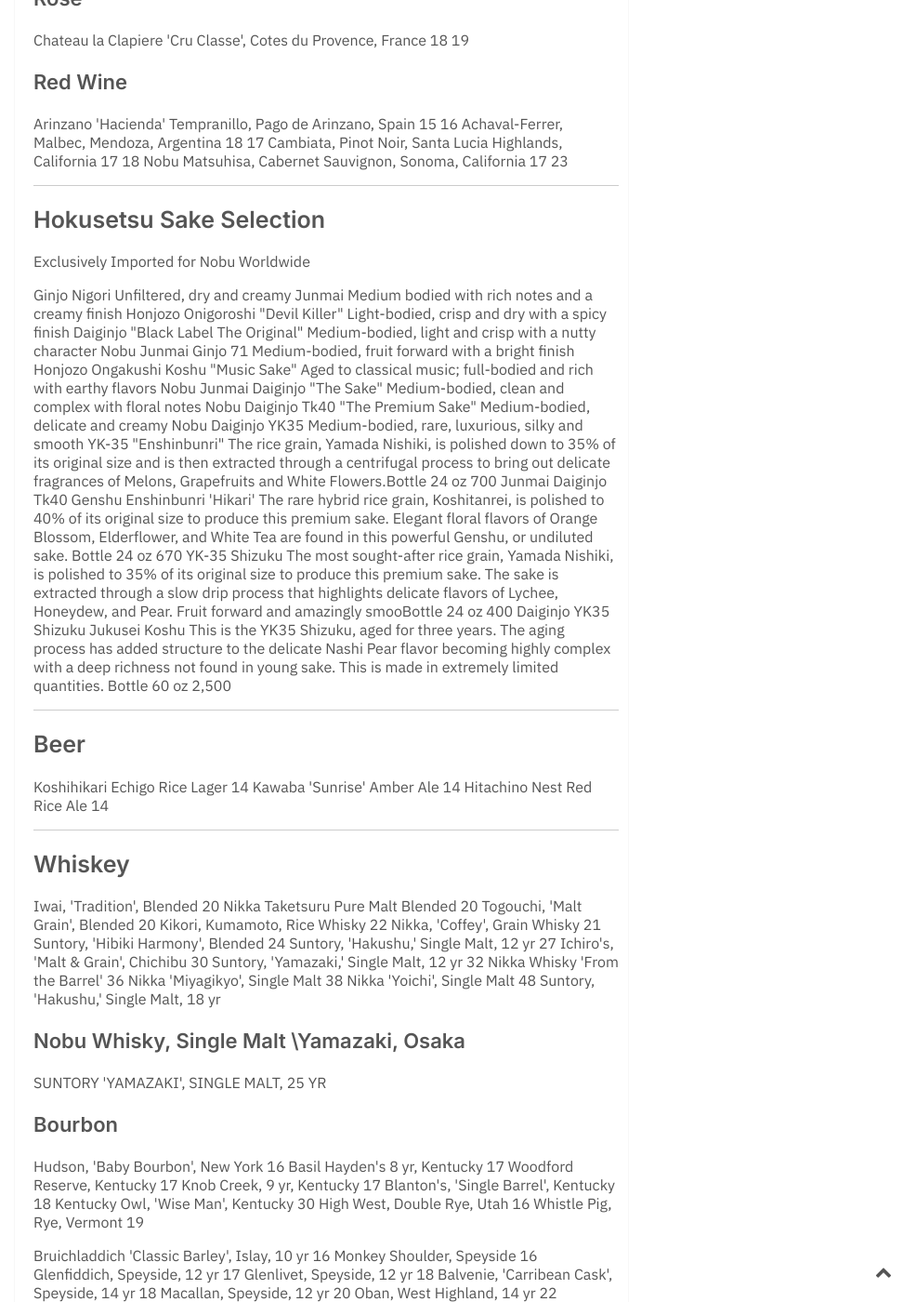
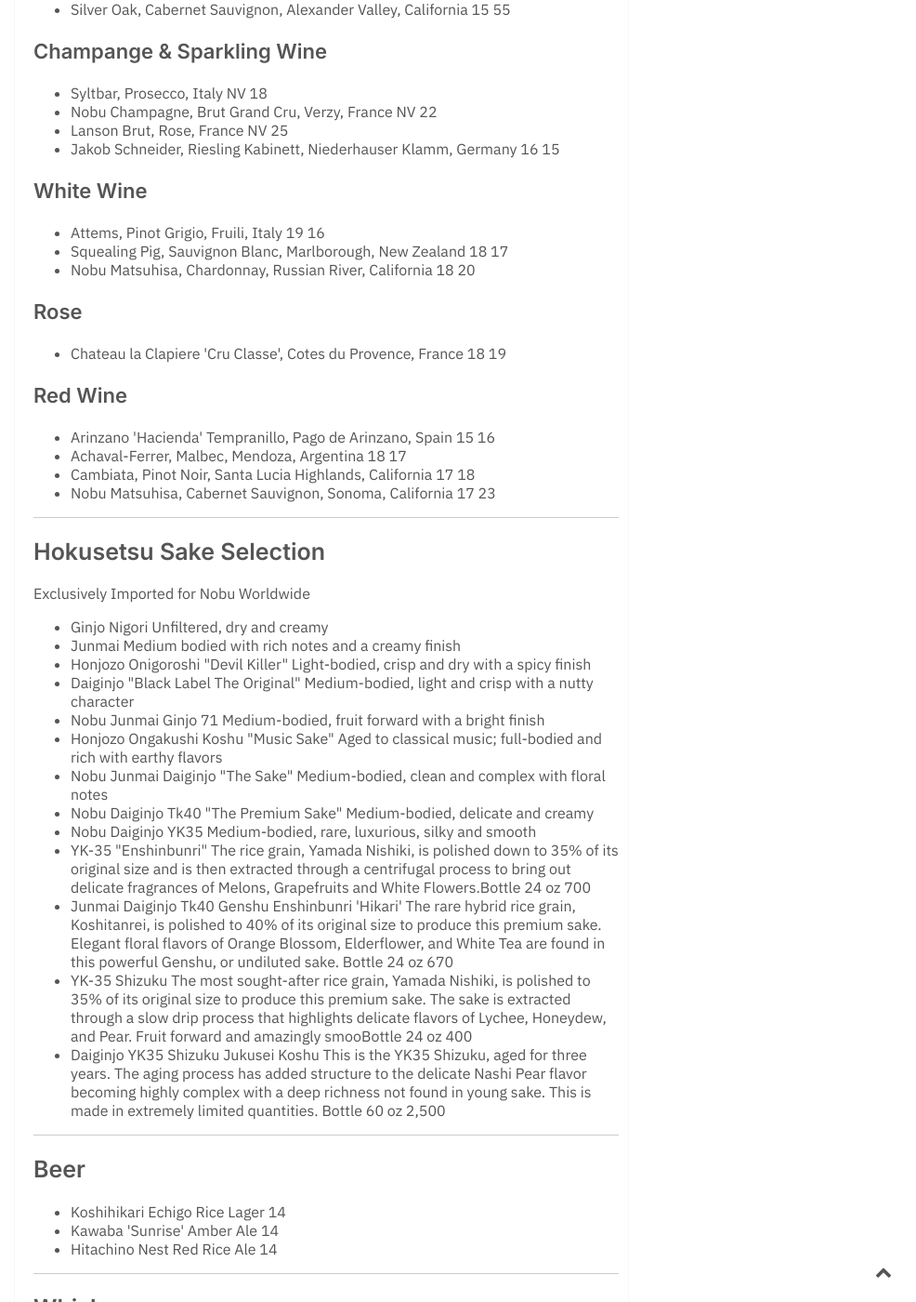
Before and after one commit to yeungndev/flashcard, a Jekyll site: the page built from _notes/menu-description.md, in a window 1280 px wide and 1400 px high, scrolled down 2565 px. Shown: the whole window at 93% size, without its empty margins (294-1280 px from the left). Built offline with Jekyll 4.4.1, drawn with Linux system fonts in a browser that asks for light colours; some of the changed text lies outside the part shown.

Commit message:
updating items to list format

```diff
--- a/_notes/menu-description.md
+++ b/_notes/menu-description.md
@@ -37,29 +40,38 @@ title: menu description
 - Shojin - Vegetable Tempura Selection[[soy, gluten, seafood (in sauce), (may contain) mushroom, onion::srs]]
 - Tofu & Vegetables Spicy Garlic[[soy, gluten, garlic, mushroom alcohol::srs]]
 
+---
+
 A5 Wagyu Beef From Japan 38 per ou
-Choice of Style - Tataki / New Style / St
+- Tataki
+- New Style
+- Steak
+
+---
 
 Nigiri / Sashimi
 
+---
+
 ### Desserts
 
-Bento Box Valrhona Dark Chocolate Fondant, Imperial Matcha Gelato[[dairy, eggs, caffeine, chocolate::srs]]
-Banana Soy Toban Soy Caramelized Banana, Candied Pecans, Malaga Gelato 16
+- Bento Box Valrhona Dark Chocolate Fondant, Imperial Matcha Gelato[[dairy, eggs, caffeine, chocolate::srs]]
+- Banana Soy Toban Soy Caramelized Banana, Candied Pecans, Malaga Gelato
 Whisky Cappuccino Cardamom Cream, Toasted Cinnamon Crunch, Espresso Gelato, Whisky Foam [[gluten, dairy, nuts (almonds), alcohol, eggs, geletin, caffeine::srs]]
-Sobacha Brownie Brownie, Salted Caramel, Milk Chocolate Cremeux, Caramel Sobacha Bar Gelato [[dairy, eggs, gluten, chocolate, salt::srs]]
-Downtown Monkfruit Cheesecake Cheesecake, Strawberry Coulis, Black Sesame [[dairy, sesame, fruit::srs]]
-Pineapple Coconut Cake Coconut Sponge, Vanilla Roasted Pineapple, Coconut Mousse, Shiro Goma Praline, Lemon Sorbet 16
-House-Made Gelato OR SORBET 14
-Mochi Ice Cream (3 pieces) 15
+- Sobacha Brownie Brownie, Salted Caramel, Milk Chocolate Cremeux, Caramel Sobacha Bar Gelato [[dairy, eggs, gluten, chocolate, salt::srs]]
+- Downtown Monkfruit Cheesecake Cheesecake, Strawberry Coulis, Black Sesame [[dairy, sesame, fruit::srs]]
+- Pineapple Coconut Cake Coconut Sponge, Vanilla Roasted Pineapple, Coconut Mousse, Shiro Goma Praline, Lemon Sorbet
+- House-Made Gelato or Sorbet
+- Mochi Ice Cream (3 pieces)
 
 ---
 
 ### Lunch
-Classic Bento Box Sashimi Salad, Assorted Sushi, Rock Shrimp Tempura Creamy Spicy, Black Cod with Miso, Miso Soup and White Rice 50
-Power Bento Box Sashimi Salad, Yellowtail Jalapeno, 3 pcs Nigiri, King Crab Tempura Amazu Ponzu, Black Cod with Miso, Tenderloin Anticucho, Miso Soup and White Rice 75
-SUshi Selection Chef Choice of 8 pieces of Nigiri, Tuna Roll, Miso Soup 57
-Sashimi Selection Chef Choice of 12 pieces of Sashimi, Miso Soup, Rice 57
+
+- Classic Bento Box Sashimi Salad, Assorted Sushi, Rock Shrimp Tempura Creamy Spicy, Black Cod with Miso, Miso Soup and White Rice 50
+- Power Bento Box Sashimi Salad, Yellowtail Jalapeno, 3 pcs Nigiri, King Crab Tempura Amazu Ponzu, Black Cod with Miso, Tenderloin Anticucho, Miso Soup and White Rice 75
+- Sushi Selection Chef Choice of 8 pieces of Nigiri, Tuna Roll, Miso Soup 57
+- Sashimi Selection Chef Choice of 12 pieces of Sashimi, Miso Soup, Rice 57
 
 ---
 
@@ -69,52 +81,52 @@ Sashimi Selection Chef Choice of 12 pieces of Sashimi, Miso Soup, Rice 57
 Winner of the Nationwide Nobu Cocktail Competition
 Victor H. Carreon of Nobu Newport Beach
 
-Kaiketsu Uncle Nearest 1856 Whiskey, Apple Shrub, Ginger Syrup, Matsuhisa Cabernet Sauvignon Reduction & Orange Bitters 20
+- Kaiketsu Uncle Nearest 1856 Whiskey, Apple Shrub, Ginger Syrup, Matsuhisa Cabernet Sauvignon Reduction & Orange Bitters 20
 
-Coco Lime (12 oz Bottle) Hokusetsu Sake, Coconut, Lime & Monk Fruit Syrup 36
+- Coco Lime (12 oz Bottle) Hokusetsu Sake, Coconut, Lime & Monk Fruit Syrup 36
 
-Lychee Martini Spring 44 Vodka, Lychee 19
-Matsuhisa Martini Belvedere Vodka, Junmai Sake, Ginger 19
-Grapefruit Martini Sipsmith Gin, Elderflower Liqueur, Grapefruit & Lime 20
-Blood Orange Martini Spring 44 Vodka, St. Germain Elderflower, Blood Orange & Lime 19
-Mia Margarita Corralejo Anejo Tequila, Passion Fruit, Shichimi, Honey & Lime 19
-Pina Martini Van Gogh Pineapple Vodka, Giffard Creme de Peche, Pineapple, Lime 19
-212 Bulliet Rye, Black Sesame Infused Cocchi Vermouth di Torino, Creole & Orange Bitters 20
-Scarlet Sipsmith Gin, St. Germain Elderflower, Green Chartreuse, Cucumber, Lime & Pepper 20
-Nobu Sidecar Iwai Tradition Japanese Whisky, Orange Liqueur & Yuzu 22
-Barrel Aged Old Fashioned Kikori Whiskey, Luxardo Cherry, Demerara Sugar & Angostura 22
+- Lychee Martini Spring 44 Vodka, Lychee 19
+- Matsuhisa Martini Belvedere Vodka, Junmai Sake, Ginger 19
+- Grapefruit Martini Sipsmith Gin, Elderflower Liqueur, Grapefruit & Lime 20
+- Blood Orange Martini Spring 44 Vodka, St. Germain Elderflower, Blood Orange & Lime 19
+- Mia Margarita Corralejo Anejo Tequila, Passion Fruit, Shichimi, Honey & Lime 19
+- Pina Martini Van Gogh Pineapple Vodka, Giffard Creme de Peche, Pineapple, Lime 19
+- 212 Bulliet Rye, Black Sesame Infused Cocchi Vermouth di Torino, Creole & Orange Bitters 20
+- Scarlet Sipsmith Gin, St. Germain Elderflower, Green Chartreuse, Cucumber, Lime & Pepper 20
+- Nobu Sidecar Iwai Tradition Japanese Whisky, Orange Liqueur & Yuzu 22
+- Barrel Aged Old Fashioned Kikori Whiskey, Luxardo Cherry, Demerara Sugar & Angostura 22
 
 ---
 
 ## Wines by the Glass
 ### Reserve Selection
 
-Pascal Cotat 'Les Monts Damnes', Sancerre, Loire, France 18 35
-Silver Oak, Cabernet Sauvignon, Alexander Valley, California 15 55
+- Pascal Cotat 'Les Monts Damnes', Sancerre, Loire, France 18 35
+- Silver Oak, Cabernet Sauvignon, Alexander Valley, California 15 55
 
 ### Champange & Sparkling Wine
 
-Syltbar, Prosecco, Italy NV 18
-Nobu Champagne, Brut Grand Cru, Verzy, France NV 22
-Lanson Brut, Rose, France NV 25
-Jakob Schneider, Riesling Kabinett, Niederhauser Klamm, Germany 16 15
+- Syltbar, Prosecco, Italy NV 18
+- Nobu Champagne, Brut Grand Cru, Verzy, France NV 22
+- Lanson Brut, Rose, France NV 25
+- Jakob Schneider, Riesling Kabinett, Niederhauser Klamm, Germany 16 15
 
 ### White Wine
 
-Attems, Pinot Grigio, Fruili, Italy 19 16
-Squealing Pig, Sauvignon Blanc, Marlborough, New Zealand 18 17
-Nobu Matsuhisa, Chardonnay, Russian River, California 18 20
+- Attems, Pinot Grigio, Fruili, Italy 19 16
+- Squealing Pig, Sauvignon Blanc, Marlborough, New Zealand 18 17
+- Nobu Matsuhisa, Chardonnay, Russian River, California 18 20
 
 ### Rose
 
-Chateau la Clapiere 'Cru Classe', Cotes du Provence, France 18 19
+- Chateau la Clapiere 'Cru Classe', Cotes du Provence, France 18 19
 
 ### Red Wine
 
-Arinzano 'Hacienda' Tempranillo, Pago de Arinzano, Spain 15 16
-Achaval-Ferrer, Malbec, Mendoza, Argentina 18 17
-Cambiata, Pinot Noir, Santa Lucia Highlands, California 17 18
-Nobu Matsuhisa, Cabernet Sauvignon, Sonoma, California 17 23
+- Arinzano 'Hacienda' Tempranillo, Pago de Arinzano, Spain 15 16
+- Achaval-Ferrer, Malbec, Mendoza, Argentina 18 17
+- Cambiata, Pinot Noir, Santa Lucia Highlands, California 17 18
+- Nobu Matsuhisa, Cabernet Sauvignon, Sonoma, California 17 23
 
 ---
 
@@ -122,123 +134,123 @@ Nobu Matsuhisa, Cabernet Sauvignon, Sonoma, California 17 23
 
 Exclusively Imported for Nobu Worldwide
 
-Ginjo Nigori Unfiltered, dry and creamy
-Junmai Medium bodied with rich notes and a creamy finish
-Honjozo Onigoroshi "Devil Killer" Light-bodied, crisp and dry with a spicy finish
-Daiginjo "Black Label The Original" Medium-bodied, light and crisp with a nutty character
-Nobu Junmai Ginjo 71 Medium-bodied, fruit forward with a bright finish
-Honjozo Ongakushi Koshu "Music Sake" Aged to classical music; full-bodied and rich with earthy flavors
-Nobu Junmai Daiginjo "The Sake" Medium-bodied, clean and complex with floral notes
-Nobu Daiginjo Tk40 "The Premium Sake" Medium-bodied, delicate and creamy
-Nobu Daiginjo YK35 Medium-bodied, rare, luxurious, silky and smooth
-YK-35 "Enshinbunri" The rice grain, Yamada Nishiki, is polished down to 35% of its original size and is then extracted through a centrifugal process to bring out delicate fragrances of Melons, Grapefruits and White Flowers.Bottle 24 oz 700
-Junmai Daiginjo Tk40 Genshu Enshinbunri 'Hikari' The rare hybrid rice grain, Koshitanrei, is polished to 40% of its original size to produce this premium sake. Elegant floral flavors of Orange Blossom, Elderflower, and White Tea are found in this powerful Genshu, or undiluted sake. Bottle 24 oz 670
-YK-35 Shizuku The most sought-after rice grain, Yamada Nishiki, is polished to 35% of its original size to produce this premium sake. The sake is extracted through a slow drip process that highlights delicate flavors of Lychee, Honeydew, and Pear. Fruit forward and amazingly smooBottle 24 oz 400
-Daiginjo YK35 Shizuku Jukusei Koshu This is the YK35 Shizuku, aged for three years. The aging process has added structure to the delicate Nashi Pear flavor becoming highly complex with a deep richness not found in young sake. This is made in extremely limited quantities. Bottle 60 oz 2,500
+- Ginjo Nigori Unfiltered, dry and creamy
+- Junmai Medium bodied with rich notes and a creamy finish
+- Honjozo Onigoroshi "Devil Killer" Light-bodied, crisp and dry with a spicy finish
+- Daiginjo "Black Label The Original" Medium-bodied, light and crisp with a nutty character
+- Nobu Junmai Ginjo 71 Medium-bodied, fruit forward with a bright finish
+- Honjozo Ongakushi Koshu "Music Sake" Aged to classical music; full-bodied and rich with earthy flavors
+- Nobu Junmai Daiginjo "The Sake" Medium-bodied, clean and complex with floral notes
+- Nobu Daiginjo Tk40 "The Premium Sake" Medium-bodied, delicate and creamy
+- Nobu Daiginjo YK35 Medium-bodied, rare, luxurious, silky and smooth
+- YK-35 "Enshinbunri" The rice grain, Yamada Nishiki, is polished down to 35% of its original size and is then extracted through a centrifugal process to bring out delicate fragrances of Melons, Grapefruits and White Flowers.Bottle 24 oz 700
+- Junmai Daiginjo Tk40 Genshu Enshinbunri 'Hikari' The rare hybrid rice grain, Koshitanrei, is polished to 40% of its original size to produce this premium sake. Elegant floral flavors of Orange Blossom, Elderflower, and White Tea are found in this powerful Genshu, or undiluted sake. Bottle 24 oz 670
+- YK-35 Shizuku The most sought-after rice grain, Yamada Nishiki, is polished to 35% of its original size to produce this premium sake. The sake is extracted through a slow drip process that highlights delicate flavors of Lychee, Honeydew, and Pear. Fruit forward and amazingly smooBottle 24 oz 400
+- Daiginjo YK35 Shizuku Jukusei Koshu This is the YK35 Shizuku, aged for three years. The aging process has added structure to the delicate Nashi Pear flavor becoming highly complex with a deep richness not found in young sake. This is made in extremely limited quantities. Bottle 60 oz 2,500
 
 ---
 
 ## Beer
 
-Koshihikari Echigo Rice Lager 14
-Kawaba 'Sunrise' Amber Ale 14
-Hitachino Nest Red Rice Ale 14
+- Koshihikari Echigo Rice Lager 14
+- Kawaba 'Sunrise' Amber Ale 14
+- Hitachino Nest Red Rice Ale 14
 
 ---
 
 ## Whiskey
 
-Iwai, 'Tradition', Blended 20
-Nikka Taketsuru Pure Malt Blended 20
-Togouchi, 'Malt Grain', Blended 20
-Kikori, Kumamoto, Rice Whisky 22
-Nikka, 'Coffey', Grain Whisky 21
-Suntory, 'Hibiki Harmony', Blended 24
-Suntory, 'Hakushu,' Single Malt, 12 yr 27
-Ichiro's, 'Malt & Grain', Chichibu 30
-Suntory, 'Yamazaki,' Single Malt, 12 yr 32
-Nikka Whisky 'From the Barrel' 36
-Nikka 'Miyagikyo', Single Malt 38
-Nikka 'Yoichi', Single Malt 48
-Suntory, 'Hakushu,' Single Malt, 18 yr
+- Iwai, 'Tradition', Blended 20
+- Nikka Taketsuru Pure Malt Blended 20
+- Togouchi, 'Malt Grain', Blended 20
+- Kikori, Kumamoto, Rice Whisky 22
+- Nikka, 'Coffey', Grain Whisky 21
+- Suntory, 'Hibiki Harmony', Blended 24
+- Suntory, 'Hakushu,' Single Malt, 12 yr 27
+- Ichiro's, 'Malt & Grain', Chichibu 30
+- Suntory, 'Yamazaki,' Single Malt, 12 yr 32
+- Nikka Whisky 'From the Barrel' 36
+- Nikka 'Miyagikyo', Single Malt 38
+- Nikka 'Yoichi', Single Malt 48
+- Suntory, 'Hakushu,' Single Malt, 18 yr
 
 
 ### Nobu Whisky, Single Malt \Yamazaki, Osaka
 
-SUNTORY 'YAMAZAKI', SINGLE MALT, 25 YR
+- Suntory 'YAMAZAKI', SINGLE MALT, 25 YR
 
 ### Bourbon
 
-Hudson, 'Baby Bourbon', New York 16
-Basil Hayden's 8 yr, Kentucky 17
-Woodford Reserve, Kentucky 17
-Knob Creek, 9 yr, Kentucky 17
-Blanton's, 'Single Barrel', Kentucky 18
-Kentucky Owl, 'Wise Man', Kentucky 30
-High West, Double Rye, Utah 16
-Whistle Pig, Rye, Vermont 19
+- Hudson, 'Baby Bourbon', New York 16
+- Basil Hayden's 8 yr, Kentucky 17
+- Woodford Reserve, Kentucky 17
+- Knob Creek, 9 yr, Kentucky 17
+- Blanton's, 'Single Barrel', Kentucky 18
+- Kentucky Owl, 'Wise Man', Kentucky 30
+- High West, Double Rye, Utah 16
+- Whistle Pig, Rye, Vermont 19
 
-Bruichladdich 'Classic Barley', Islay, 10 yr 16
-Monkey Shoulder, Speyside 16
-Glenfiddich, Speyside, 12 yr 17
-Glenlivet, Speyside, 12 yr 18
-Balvenie, 'Carribean Cask', Speyside, 14 yr 18
-Macallan, Speyside, 12 yr 20
-Oban, West Highland, 14 yr 22
-Macallan, Speyside, 18 yr 49
-Johnnie Walker, 'Blue Label' 55
-Balvenie, Speyside, 21 yr 70
-Macallan, Speyside, 25 yr 240
-Macallan 'Reflexion,' Speyside 300
+- Bruichladdich 'Classic Barley', Islay, 10 yr 16
+- Monkey Shoulder, Speyside 16
+- Glenfiddich, Speyside, 12 yr 17
+- Glenlivet, Speyside, 12 yr 18
+- Balvenie, 'Carribean Cask', Speyside, 14 yr 18
+- Macallan, Speyside, 12 yr 20
+- Oban, West Highland, 14 yr 22
+- Macallan, Speyside, 18 yr 49
+- Johnnie Walker, 'Blue Label' 55
+- Balvenie, Speyside, 21 yr 70
+- Macallan, Speyside, 25 yr 240
+- Macallan 'Reflexion,' Speyside 300
 
 ---
 
 ## Vodka
 
-Ketel One, Holland (Citroen, Oranj) 17
-Stolichnaya, Latvia (Razberi, Vanil) 17
-Beluga 'Gold Line,' Russia 28
+- Ketel One, Holland (Citroen, Oranj) 17
+- Stolichnaya, Latvia (Razberi, Vanil) 17
+- Beluga 'Gold Line,' Russia 28
 
 ---
 
 ## Gin
 
-Greenhook Ginsmiths, Brooklyn 16
+- Greenhook Ginsmiths, Brooklyn 16
 
 ---
 
 ## Rum
 
-Monkey 47 Schwarzwald Dry, Germany 20
-Yaguara, 'Blend', Cachaça, Brazil 14
-Sailor Jerry 'Spiced Rum', Carribean 15
-Atlantico Platino, Republica Dominicana 16
-Mount Gay, 'Black Barrel', Barbados 16
-Ron Zacapa, '23 Solera', Guatemala 17
-Ron Zacapa, 'XO Solera', Guatemala 28
-Del Maguey 'Vida', Espadin 16
-El Maestro Sierra Pedro Ximenez NV 12
+- Monkey 47 Schwarzwald Dry, Germany 20
+- Yaguara, 'Blend', Cachaça, Brazil 14
+- Sailor Jerry 'Spiced Rum', Carribean 15
+- Atlantico Platino, Republica Dominicana 16
+- Mount Gay, 'Black Barrel', Barbados 16
+- Ron Zacapa, '23 Solera', Guatemala 17
+- Ron Zacapa, 'XO Solera', Guatemala 28
+- Del Maguey 'Vida', Espadin 16
+- El Maestro Sierra Pedro Ximenez NV 12
 
 ---
 
 ## Non-Alcoholic Drinks
 
-Lychee Mango Mango, Lychee & Cranberry 12
-Wild Orchid Black Orchid Tea, Elderflower Cordial, Blackberry & Lemon 12
-Pepino Cucumber, Lychee, Pineapple & Lemon 12
-Grapefruit On The Rocks Grapefruit Juice, Elderflower Cordial, Lime & Grated Lime Zest 12
-Ferrarelle Sparkling Water 10
+- Lychee Mango Mango, Lychee & Cranberry 12
+- Wild Orchid Black Orchid Tea, Elderflower Cordial, Blackberry & Lemon 12
+- Pepino Cucumber, Lychee, Pineapple & Lemon 12
+- Grapefruit On The Rocks Grapefruit Juice, Elderflower Cordial, Lime & Grated Lime Zest 12
+- Ferrarelle Sparkling Water 10
 
 ---
 
 ## Ikaati Tea
 
-Hojicha Warm smoky notes with hints of caramel 9
-Black Orchid Ylang ylang flower scented, with smooth vanilla & mandarin notes 9
-Nobu Shiso Captivating fragrance of shiso leaf, delicate sweetness, subtle character 9
-Sobacha Rich malty and nutty aroma with a smooth buttery finish 9
-Lemongrass Ginger Aromatic lemongrass, balanced with warm, spicy ginger 9
-Soothe Comforting floral note with relaxing minty scent 9
+- Hojicha Warm smoky notes with hints of caramel 9
+- Black Orchid Ylang ylang flower scented, with smooth vanilla & mandarin notes 9
+- Nobu Shiso Captivating fragrance of shiso leaf, delicate sweetness, subtle character 9
+- Sobacha Rich malty and nutty aroma with a smooth buttery finish 9
+- Lemongrass Ginger Aromatic lemongrass, balanced with warm, spicy ginger 9
+- Soothe Comforting floral note with relaxing minty scent 9
 
 ---
 
```
Also changed, not shown: other parts of _notes/menu-description.md (+11 -8 lines).
